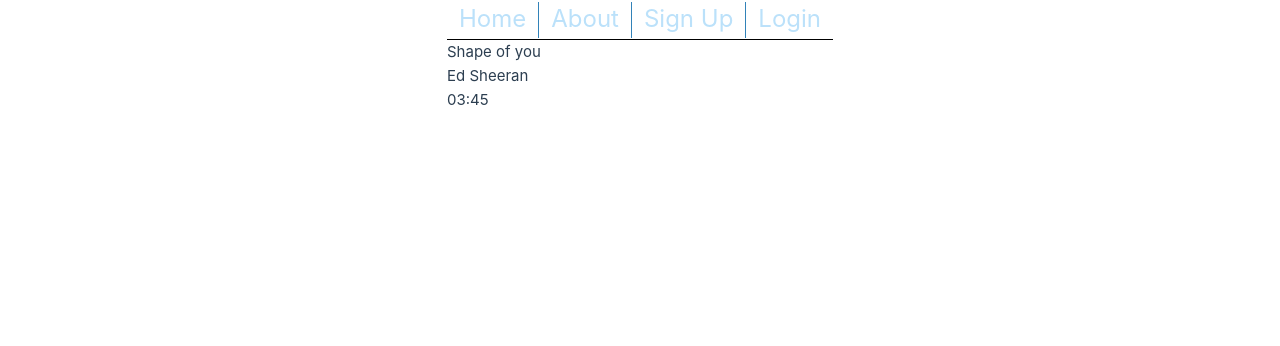
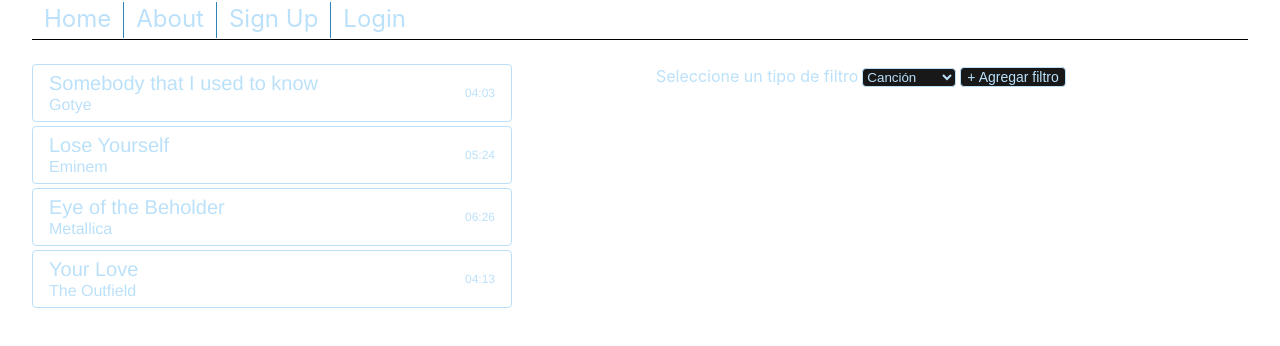
Before and after one commit to kpalaciosm02/Project2BDII, a Vue app in the folder Vue App/vue-app/: page /home in a window 1280 px wide. Shown: the top 346 px of the page. Built offline with nearby package versions, Linux system fonts and the light colour scheme.

Commit message:
Song preview ready. Home view shows list of items but the filters are not ready.

```diff
--- a/Vue App/vue-app/src/components/SongPreview.vue
+++ b/Vue App/vue-app/src/components/SongPreview.vue
@@ -24,12 +24,57 @@
 
 <template>
     <div class="songPreviewContainer">
-        <p class="songName">{{ songName }}</p>
+        <div class="left">
+           <p class="songName">{{ songName }}</p>
         <p class="songAuthor">{{ songAuthor }}</p>
-        <p class="songDuration">{{ songDuration }}</p>
+        </div>
+        <div class="right">
+            <p class="songDuration">{{ songDuration }}</p>
+        </div>
     </div>
 </template>
 
 <style>
-
+    .songPreviewContainer{
+        display: flex;
+        border: 1px solid #bbe1fa;
+        border-radius: 4px;
+        padding: 8px 16px;
+        height: auto;
+        width: 480px;
+    }
+    .songName{
+        font-family: 'Helvetica';
+        font-size: 20px;
+        line-height: 20px;
+        color: #bbe1fa;
+        margin-bottom: 4px;
+    }
+    .songAuthor{
+        font-family: 'Helvetica';
+        font-size: 16px;
+        line-height: 16px;
+        color: #bbe1fa
+    }
+    .songDuration{
+        font-family: 'Helvetica';
+        color: #bbe1fa;
+        font-size: 12px;
+        line-height: 12px;
+        float: right;
+    }
+    .left{
+        display: grid;
+        width: 80%;
+        justify-content: left;
+        text-align: left;
+    }
+    .right{
+        width: 20%;
+        float: right;
+        display: flex;
+        align-items: center;
+        text-align: right;
+        justify-content: right;
+    }
 </style>
--- a/Vue App/vue-app/src/views/HomeView.vue
+++ b/Vue App/vue-app/src/views/HomeView.vue
@@ -8,7 +8,10 @@
     data(){
       return {
         songs : [
-          { songName: 'TestName', songDuration: '03:00', songAuthor: 'TestAuthor'}
+          { songName: 'Somebody that I used to know', songDuration: '04:03', songAuthor: 'Gotye'},
+          { songName: 'Lose Yourself', songDuration: '05:24', songAuthor: 'Eminem'},
+          { songName: 'Eye of the Beholder', songDuration: '06:26', songAuthor: 'Metallica'},
+          { songName: 'Your Love', songDuration: '04:13', songAuthor: 'The Outfield'}
         ]
       }
     }
@@ -16,9 +19,69 @@
 </script>
 
 <template>
-  <SongPreview songName="Shape of you" songAuthor="Ed Sheeran" songDuration="03:45"></SongPreview>
+  <div class="bigContainer">
+    <div class="songsContainer">
+      <div v-for="song in songs" class="songContainer">
+        <SongPreview :songName="song.songName" :songAuthor="song.songAuthor" :songDuration="song.songDuration"></SongPreview>
+      </div>
+    </div>
+
+    <div class="filtersContainer">
+      <label for="filterName" class="filterName">Seleccione un tipo de filtro</label>
+      <select name="filterName" id="filterName" class="filterSelect">
+        <option value="cancion">Canción</option>
+        <option value="artista">Artista</option>
+        <option value="lyrics">Lyrics</option>
+        <option value="genero">Género</option>
+        <option value="lenguaje">Lenguaje</option>
+        <option value="popularidad">Popularidad</option>
+      </select>
+      <button class="filterButton">+ Agregar filtro</button>
+    </div>
+  </div>
+
 </template>
 
 <style>
-
+  .bigContainer{
+    width: 100%;
+    height: auto;
+    padding-top: 24px;
+    display: flex;
+  }
+  .songsContainer{
+    width: 50%;
+    float: left;
+  }
+  .songContainer{
+    height: auto;
+    float: left;
+    margin-bottom: 4px;
+  }
+  .filtersContainer{
+    width: 50%;
+    float: right;
+    padding-left: 16px;
+    padding-right: 16px;
+  }
+  .filterName{
+    color: #bbe1fa;
+    font-size: 16px;
+  }
+  .filterSelect{
+    background-color: #181818;
+    border: 1px solid #bbe1fa;
+    border-radius: 4px;
+    color: #bbe1fa;
+    margin-left: 4px;
+  }
+  .filterButton{
+    border: 1px solid #bbe1fa;
+    border-radius: 4px;
+    font-size: 14px;
+    cursor: pointer;
+    background-color: #181818;
+    color: #bbe1fa;
+    margin-left: 4px;
+  }
 </style>
```
